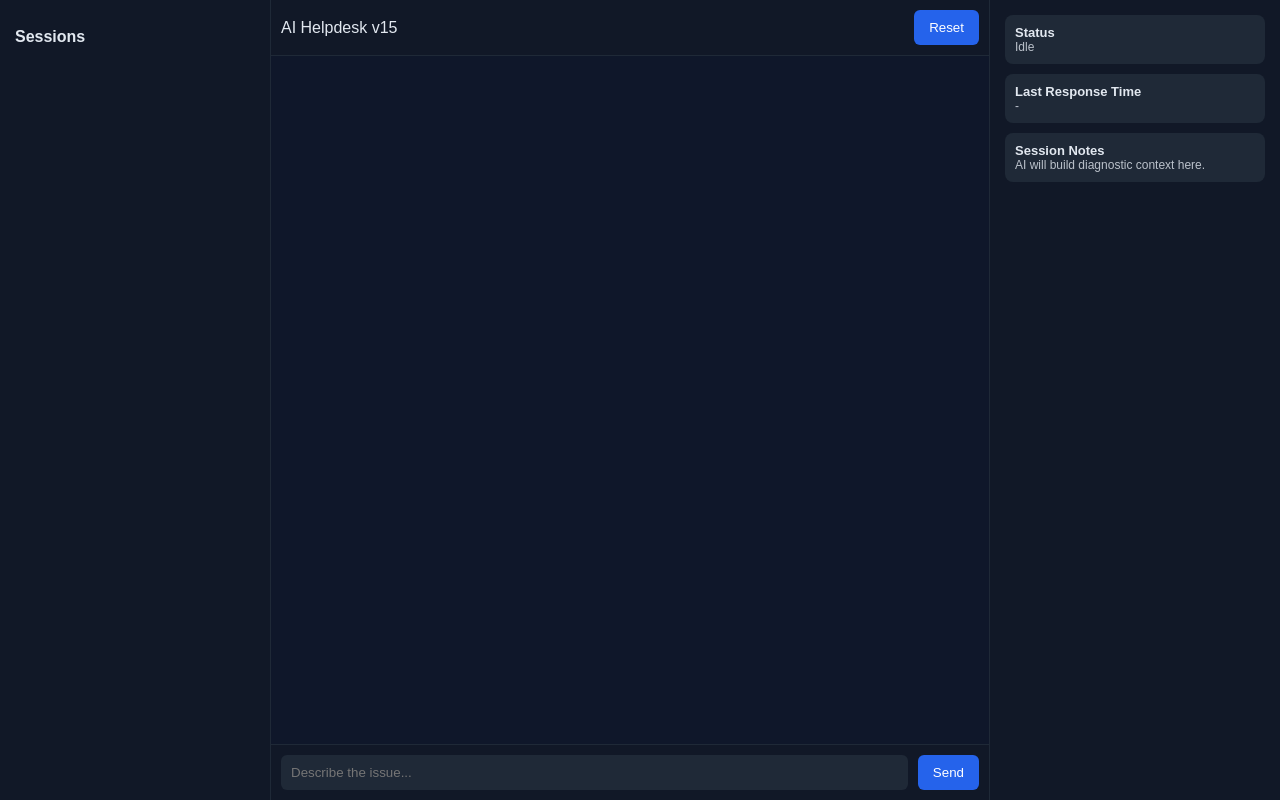
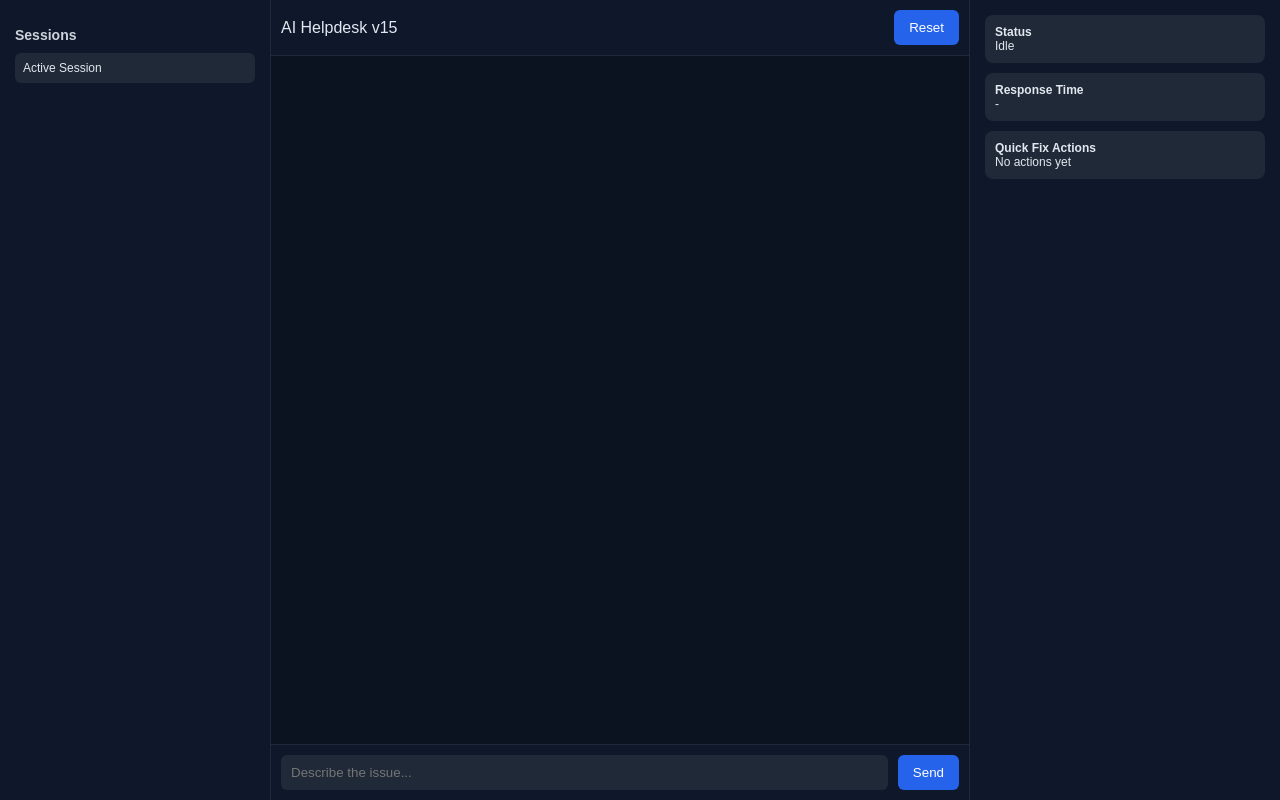
Before and after one commit to bgrider1984/it-ai-tool, a Flask app: template templates/dashboard.html in a window 1280 px wide. Run offline with Flask 3, Linux system fonts and the light colour scheme; the template is opened without the code that fills it, so the values that code supplies are empty.

Commit message:
Update dashboard.html

```diff
--- a/templates/dashboard.html
+++ b/templates/dashboard.html
@@ -8,16 +8,17 @@
     body {
         margin: 0;
         font-family: Arial, sans-serif;
-        background: #0f172a;
+        background: #0b1220;
         color: #e2e8f0;
         height: 100vh;
         display: flex;
+        overflow: hidden;
     }
 
     /* Sidebar */
     .sidebar {
         width: 240px;
-        background: #111827;
+        background: #0f172a;
         padding: 15px;
         border-right: 1px solid #1f2937;
         display: flex;
@@ -25,8 +26,9 @@
     }
 
     .sidebar h2 {
-        font-size: 16px;
+        font-size: 14px;
         margin-bottom: 10px;
+        opacity: 0.9;
     }
 
     .session-list {
@@ -36,18 +38,18 @@
 
     .session-item {
         padding: 8px;
-        margin-bottom: 5px;
+        margin-bottom: 6px;
         background: #1f2937;
         border-radius: 6px;
         cursor: pointer;
-        font-size: 13px;
+        font-size: 12px;
     }
 
     .session-item:hover {
-        background: #374151;
+        background: #334155;
     }
 
-    /* Main chat area */
+    /* Main */
     .main {
         flex: 1;
         display: flex;
@@ -56,7 +58,7 @@
 
     .topbar {
         padding: 10px;
-        background: #111827;
+        background: #0f172a;
         border-bottom: 1px solid #1f2937;
         display: flex;
         justify-content: space-between;
@@ -67,14 +69,17 @@
         flex: 1;
         padding: 15px;
         overflow-y: auto;
+        display: flex;
+        flex-direction: column;
+        gap: 10px;
     }
 
     .msg {
         max-width: 70%;
         padding: 10px;
-        margin: 8px 0;
         border-radius: 10px;
         white-space: pre-wrap;
+        font-size: 13px;
     }
 
     .user {
@@ -86,11 +91,12 @@
         background: #1f2937;
     }
 
+    /* Input bar now clearly under replies */
     .input-bar {
         display: flex;
         padding: 10px;
         border-top: 1px solid #1f2937;
-        background: #111827;
+        background: #0f172a;
     }
 
     input {
@@ -115,25 +121,33 @@
 
     /* Right panel */
     .rightpanel {
-        width: 260px;
-        background: #111827;
+        width: 280px;
+        background: #0f172a;
         border-left: 1px solid #1f2937;
         padding: 15px;
         display: flex;
         flex-direction: column;
+        gap: 10px;
     }
 
     .card {
         background: #1f2937;
         padding: 10px;
         border-radius: 8px;
-        margin-bottom: 10px;
-        font-size: 13px;
+        font-size: 12px;
     }
 
-    .small {
+    .quick-btn {
+        background: #334155;
+        padding: 8px;
+        border-radius: 6px;
+        cursor: pointer;
+        margin-top: 6px;
         font-size: 12px;
-        opacity: 0.8;
+    }
+
+    .quick-btn:hover {
+        background: #475569;
     }
 </style>
 </head>
@@ -141,7 +155,9 @@
 
 <div class="sidebar">
     <h2>Sessions</h2>
-    <div class="session-list" id="sessions"></div>
+    <div class="session-list" id="sessions">
+        <div class="session-item">Active Session</div>
+    </div>
 </div>
 
 <div class="main">
@@ -161,22 +177,21 @@
 <div class="rightpanel">
     <div class="card">
         <b>Status</b>
-        <div class="small" id="status">Idle</div>
+        <div id="status">Idle</div>
     </div>
 
     <div class="card">
-        <b>Last Response Time</b>
-        <div class="small" id="time">-</div>
+        <b>Response Time</b>
+        <div id="time">-</div>
     </div>
 
     <div class="card">
-        <b>Session Notes</b>
-        <div class="small">AI will build diagnostic context here.</div>
+        <b>Quick Fix Actions</b>
+        <div id="fixes">No actions yet</div>
     </div>
 </div>
 
 <script>
-let sessions = [];
 let messages = [];
 
 function renderChat() {
@@ -193,27 +208,42 @@ function renderChat() {
     chat.scrollTop = chat.scrollHeight;
 }
 
-function updateSessions() {
-    const el = document.getElementById("sessions");
-    el.innerHTML = "";
+function extractFixes(text) {
+    const fixes = [];
+    const lines = text.split("\n");
 
-    sessions.forEach((s, i) => {
-        const div = document.createElement("div");
-        div.className = "session-item";
-        div.textContent = "Session " + (i + 1);
-        el.appendChild(div);
+    lines.forEach(l => {
+        if (l.toLowerCase().includes("fix:")) {
+            fixes.push(l.replace(/fix:/i, "").trim());
+        }
+    });
+
+    const fixBox = document.getElementById("fixes");
+    fixBox.innerHTML = fixes.length ? "" : "No actions yet";
+
+    fixes.forEach(f => {
+        const btn = document.createElement("div");
+        btn.className = "quick-btn";
+        btn.textContent = f;
+        btn.onclick = () => {
+            document.getElementById("input").value = f;
+            document.getElementById("input").focus();
+        };
+        fixBox.appendChild(btn);
     });
 }
 
 async function send() {
     const input = document.getElementById("input");
-    const text = input.value;
+    const text = input.value.trim();
     if (!text) return;
 
     messages.push({ role: "user", content: text });
     renderChat();
 
     input.value = "";
+    input.focus();
+
     document.getElementById("status").innerText = "Analyzing...";
 
     const start = Date.now();
@@ -232,6 +262,8 @@ async function send() {
     messages.push({ role: "assistant", content: data.response });
     renderChat();
 
+    extractFixes(data.response);
+
     document.getElementById("status").innerText = "Idle";
 }
 
@@ -239,9 +271,8 @@ async function resetChat() {
     await fetch("/reset", { method: "POST" });
     messages = [];
     renderChat();
+    document.getElementById("fixes").innerHTML = "No actions yet";
 }
-
-updateSessions();
 </script>
 
 </body>
```
